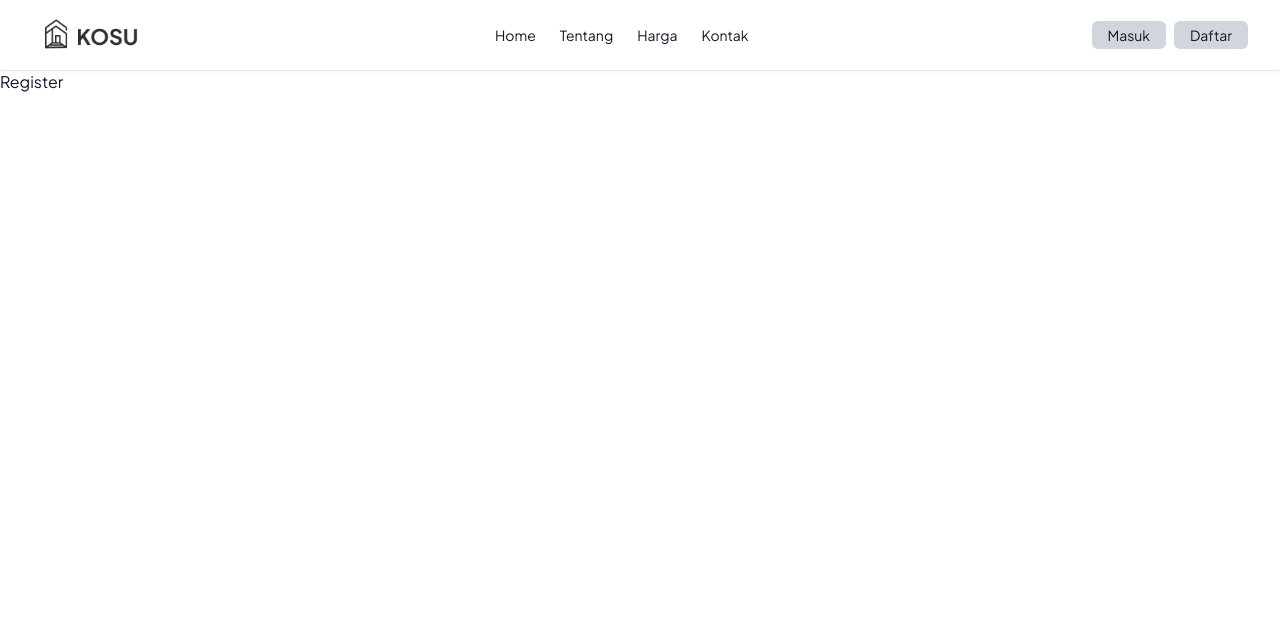
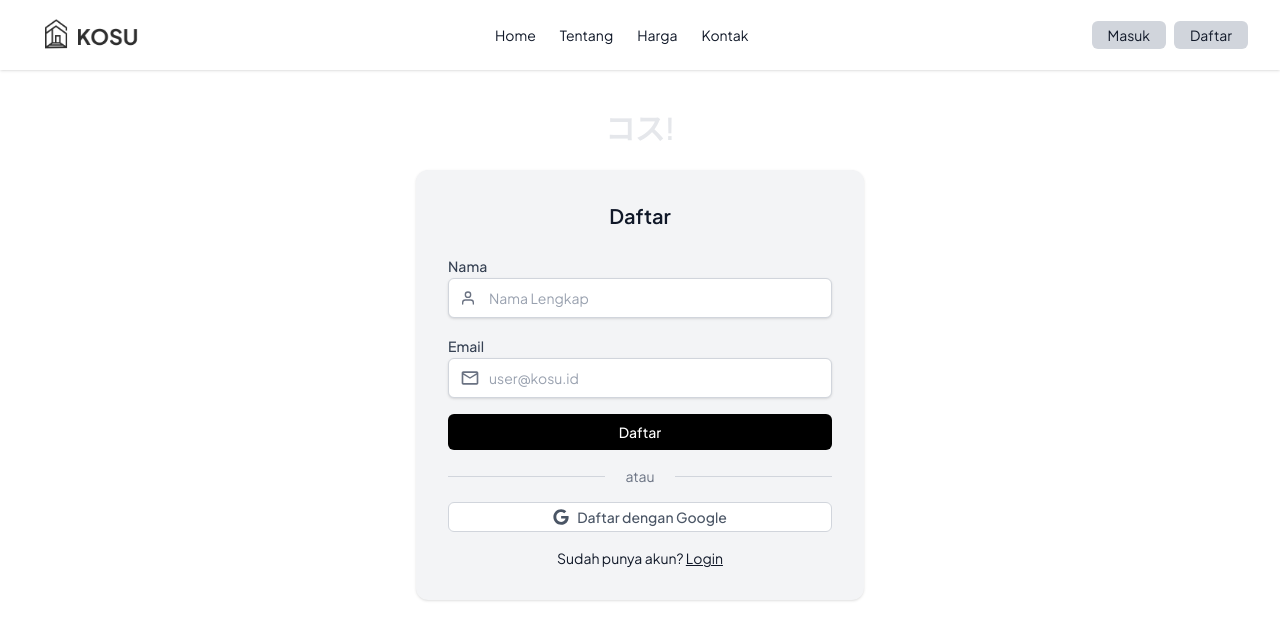
Before and after one commit to kosu-id/kosu-frontend, a Next.js app: page /register in a window 1280 px wide. Shown: the top 640 px of the page. Built offline with nearby package versions, Linux system fonts and the light colour scheme.

Commit message:
feat(registrasi): menambahkan form registrasi/daftar akun

```diff
--- a/app/login/page.jsx
+++ b/app/login/page.jsx
@@ -6,8 +6,7 @@ import Link from "next/link";
 
 export default function LoginPage() {
   return (
-    <div className="flex flex-col items-center py-15">
-      {/* Teks Jepang di atas border */}
+    <div className="flex flex-col items-center py-10">
       <h1 className="text-3xl font-semibold mb-6 text-center text-gray-200">
         コス!
       </h1>
--- a/app/register/page.jsx
+++ b/app/register/page.jsx
@@ -1,9 +1,74 @@
-import React from 'react'
+import { Input } from "@/components/ui/input";
+import { Button } from "@/components/ui/button";
+import { Label } from "@/components/ui/label";
+import { FaGoogle } from "react-icons/fa";
+import { FiUser } from "react-icons/fi";
+import { MdOutlineEmail } from "react-icons/md";
+import Link from "next/link";
 
-const page = () => {
+export default function RegisterPage() {
   return (
-    <div>Register</div>
-  )
+    <div className="flex flex-col items-center py-10">
+      <h1 className="text-3xl font-semibold mb-6 text-center text-gray-200">
+        コス!
+      </h1>
+      <div className="w-full max-w-md bg-gray-100 rounded-xl p-8 shadow-sm">
+        <h2 className="text-xl font-medium mb-6 text-center">Daftar</h2>
+        <form className="space-y-4">
+          <div>
+            <Label htmlFor="name">Nama</Label>
+            <div className="relative">
+              <span className="absolute left-3 top-1/2 -translate-y-1/2 text-gray-500">
+                <FiUser className="w-4 h-4" />
+              </span>
+              <Input
+                id="name"
+                type="text"
+                placeholder="Nama Lengkap"
+                className="pl-10"
+              />
+            </div>
+          </div>
+
+          <div>
+            <Label htmlFor="email">Email</Label>
+            <div className="relative">
+              <span className="absolute left-3 top-1/2 -translate-y-1/2 text-gray-500">
+                <MdOutlineEmail className="w-5 h-5" />
+              </span>
+              <Input
+                id="email"
+                type="email"
+                placeholder="user@kosu.id"
+                className="pl-10"
+              />
+            </div>
+          </div>
+
+          <Button
+            type="submit"
+            className="w-full bg-black text-white px-5 py-2"
+          >
+            Daftar
+          </Button>
+
+          <div className="flex items-center gap-5">
+            <hr className="flex-grow border-t border-gray-300" />
+            <span className="text-sm text-gray-500">atau</span>
+            <hr className="flex-grow border-t border-gray-300" />
+          </div>
+
+          <Button variant="outline" className="text-sm w-full px-5 py-1 gap-2">
+            <FaGoogle className="w-4 h-4" /> Daftar dengan Google
+          </Button>
+        </form>
+        <p className="text-sm text-center mt-4">
+          Sudah punya akun?{" "}
+          <Link href="/login" className="underline">
+            Login
+          </Link>
+        </p>
+      </div>
+    </div>
+  );
 }
-
-export default page
--- a/components/ui/input.jsx
+++ b/components/ui/input.jsx
@@ -6,7 +6,7 @@ const Input = React.forwardRef(({ className, type, ...props }, ref) => {
     <input
       type={type}
       className={cn(
-        "flex h-10 w-full rounded-md border border-gray-300 bg-white px-3 py-2 text-sm shadow-sm placeholder:text-gray-400 focus:outline-none focus:ring-2 focus:ring-black focus:border-black",
+        "flex h-10 w-full rounded-md border border-gray-300 bg-white px-3 py-2 text-sm shadow-sm placeholder:text-gray-400 focus:outline-none",
         className
       )}
       ref={ref}
```
